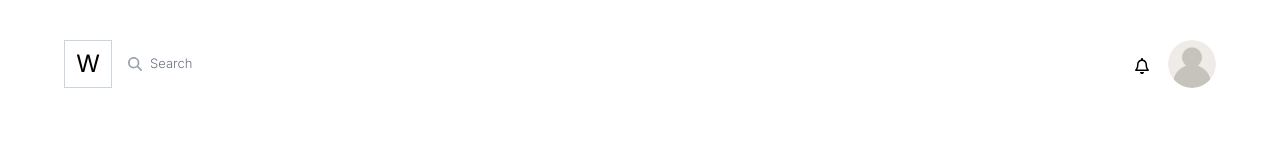
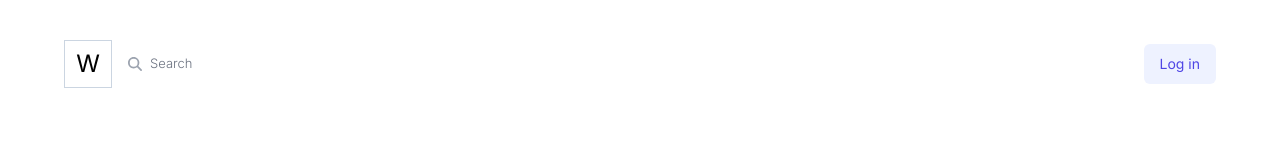
Before and after one commit to wikistreets/web-app, a Next.js app: page / in a window 1280 px wide. Shown: the top 142 px of the page. Built offline with nearby package versions, Linux system fonts and the light colour scheme.

Commit message:
add px to md breakpoint

```diff
--- a/src/components/GetInTouch/GetInTouch.tsx
+++ b/src/components/GetInTouch/GetInTouch.tsx
@@ -12,7 +12,7 @@ export default function GetInTouch() {
   return (
     <section
       className="flex flex-col sm:flex-row
-      px-4 sm:px-6 lg:px-14 xl:px-16
+      px-4 sm:px-6 md:px-10 lg:px-14 xl:px-16
       py-14
       gap-10 lg:gap-14 xl:gap-16"
     >
--- a/src/components/Header/Header.tsx
+++ b/src/components/Header/Header.tsx
@@ -11,7 +11,7 @@ import { useState } from "react";
 import { Button } from "../ui/button";
 
 export default function Header() {
-  const [isLoggedIn, setIsLoggedIn] = useState(true);
+  const [isLoggedIn, setIsLoggedIn] = useState(false);
   const [userId, setUserId] = useState(null);
   const handleNotification = () => {
     console.log("notification clicked");
@@ -21,7 +21,7 @@ export default function Header() {
     <header>
       <nav
         className="Header w-full h-fit inline-flex items-center bg-white
-        px-4 sm:px-6 lg:px-14 xl:px-16
+        px-4 sm:px-6 md:px-10 lg:px-14 xl:px-16
         mt-4 sm:mt-6 lg:mt-8 xl:mt-10"
       >
         <Link href="/">
--- a/src/components/JoinCTA/JoinCTA.tsx
+++ b/src/components/JoinCTA/JoinCTA.tsx
@@ -7,7 +7,7 @@ import { Button } from "@/components/ui/button";
 
 export default function JoinCTA() {
   return (
-    <section className="px-4 sm:px-6 lg:px-14 xl:px-16 py-14 w-screen">
+    <section className="px-4 sm:px-6 md:px-10 lg:px-14 xl:px-16 py-14 w-screen">
       <div className="grid md:grid-flow-col bg-indigo-700 rounded-lg">
         <section className="flex flex-col justify-center p-8 lg:p-14 xl:p-20">
           <h2 className="text-white xl:text-3xl 2xl:text-4xl">
```
